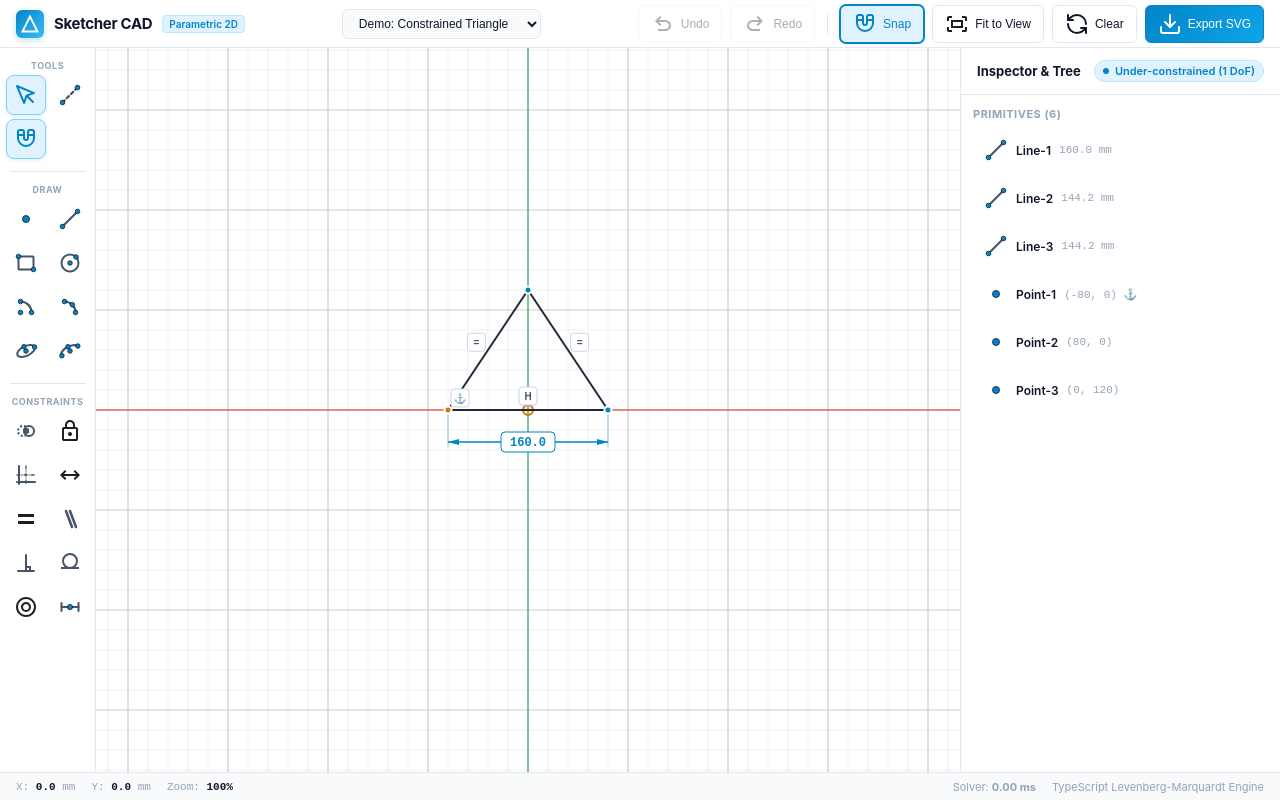
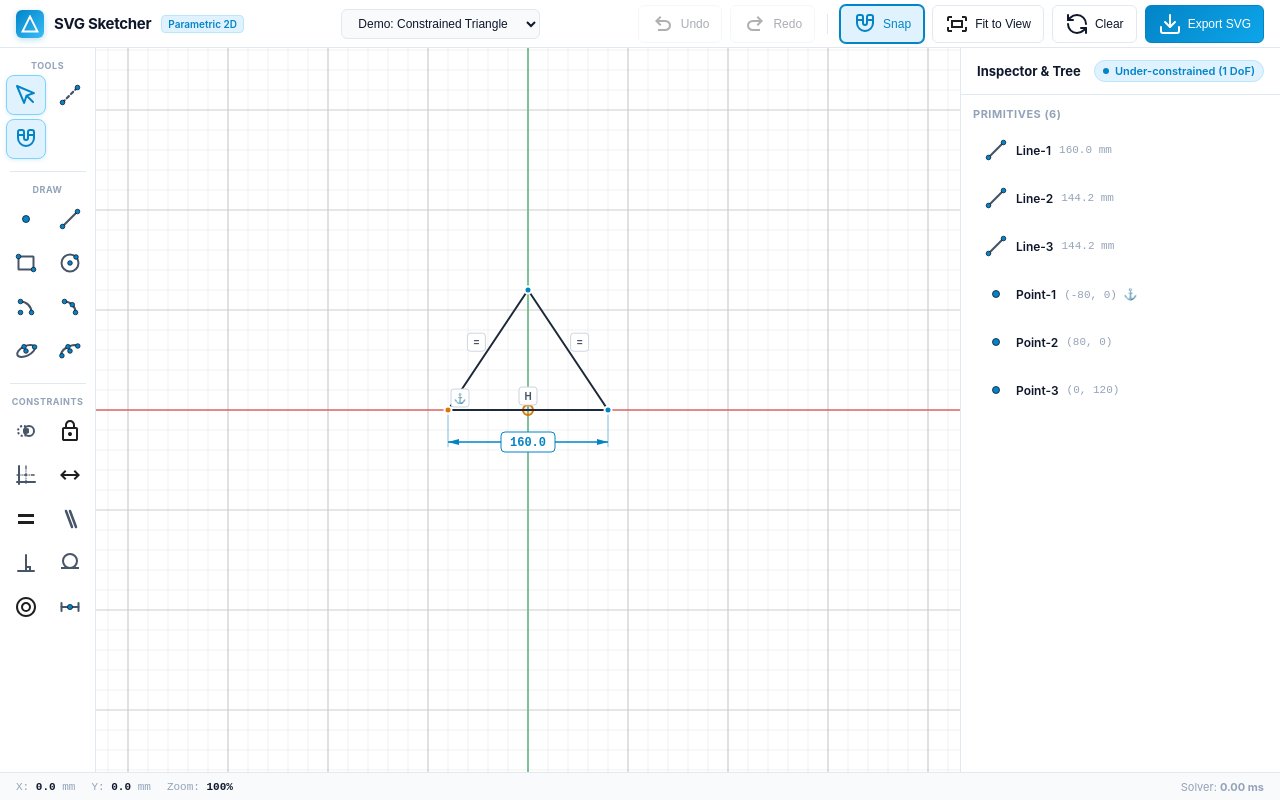
Before and after one commit to damir3/SVGSketcher, a website built with Vite: page index.html in a window 1280 px wide. Built offline with nearby package versions, Linux system fonts and the light colour scheme.

Commit message:
chore: rename project to SVG Sketcher

```diff
--- a/index.html
+++ b/index.html
@@ -3,8 +3,8 @@
   <head>
     <meta charset="UTF-8" />
     <meta name="viewport" content="width=device-width, initial-scale=1.0" />
-    <title>Sketcher CAD — 2D Parametric Constraint Solver</title>
-    <meta name="description" content="2D Parametric CAD Sketcher with TypeScript Levenberg-Marquardt Constraint Solver" />
+    <title>SVG Sketcher — 2D Parametric Constraint Solver</title>
+    <meta name="description" content="SVG Sketcher — 2D Parametric CAD Sketcher" />
     <link rel="stylesheet" href="/src/style.css" />
   </head>
   <body>
--- a/package.json
+++ b/package.json
@@ -1,5 +1,5 @@
 {
-  "name": "sketcher",
+  "name": "svg-sketcher",
   "private": true,
   "version": "0.0.0",
   "type": "module",
--- a/src/main.ts
+++ b/src/main.ts
@@ -27,7 +27,7 @@ function initApp(): void {
             <polygon points="12 2 2 22 22 22"/>
           </svg>
         </div>
-        <div class="brand-title">Sketcher CAD</div>
+        <div class="brand-title">SVG Sketcher</div>
         <div class="brand-badge">Parametric 2D</div>
       </div>
 
@@ -87,7 +87,6 @@ function initApp(): void {
       </div>
       <div class="footer-status">
         <span>Solver: <strong id="solver-time">0.0 ms</strong></span>
-        <span>TypeScript Levenberg-Marquardt Engine</span>
       </div>
     </footer>
   `;
```
